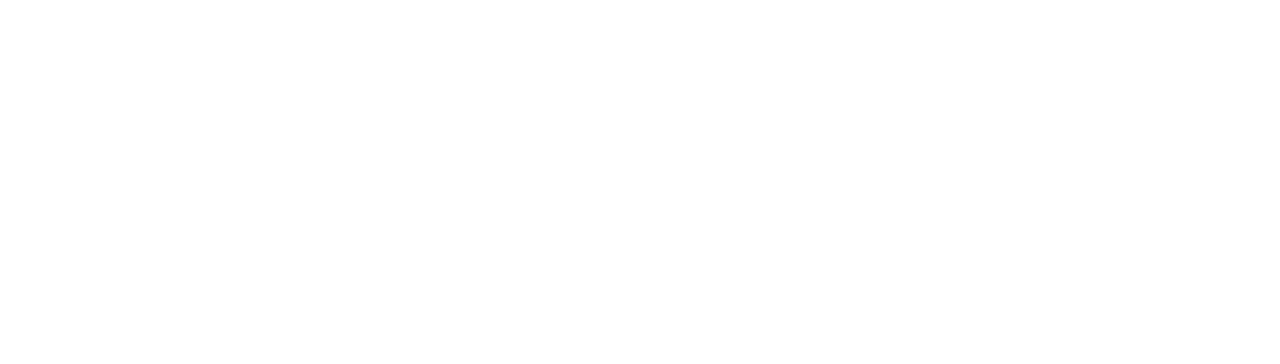
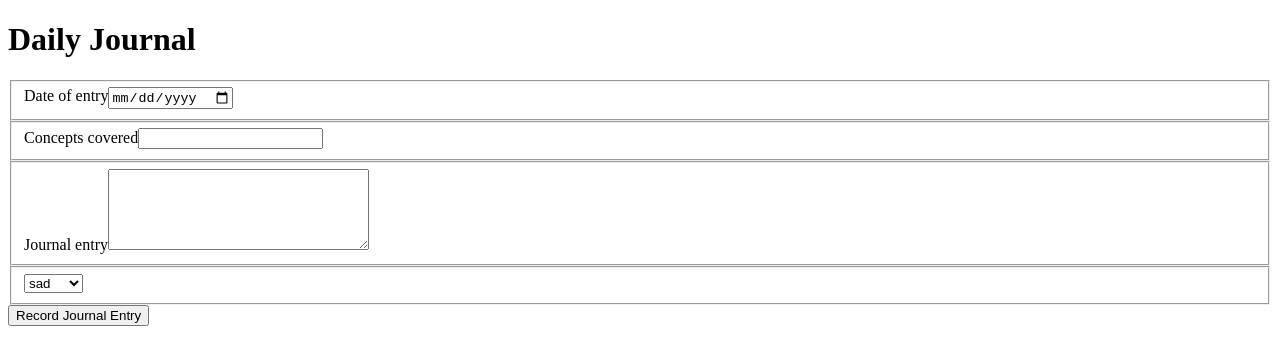
Before and after one commit to Alex-Thacker/daily-journal-v2, a plain HTML site: page src/index.html in a window 1280 px wide. Drawn offline with Linux system fonts and the light colour scheme.

Commit message:
created dom elements, make api functions next

```diff
--- a/src/index.html
+++ b/src/index.html
@@ -11,6 +11,9 @@
 
     <div id="display-container"></div>
 
+
+    <script src="./scripts/apiManager.js"></script>
+    <script src="./scripts/domManager.js"></script>
     <script src="./scripts/main.js"></script>
   </body>
   </html>
--- /dev/null
+++ b/src/scripts/domManager.js
@@ -0,0 +1,100 @@
+const container = document.querySelector("#display-container");
+const frag = document.createDocumentFragment();
+const createForm = () => {
+    //creates title
+    let h1 = document.createElement("h1")
+    h1.textContent = "Daily Journal"
+
+
+    //create first form set for date
+    let form = document.createElement("form");
+    form.action = "#";
+    let fieldset = document.createElement("fieldset");
+    let dateLabel = document.createElement("label");
+    dateLabel.textContent = "Date of entry"
+    let dateInput = document.createElement("input");
+    dateInput.type = "date"
+    dateInput.name = "journalDate"
+    dateInput.id = "journalDate"
+
+    //append elements
+    fieldset.appendChild(dateLabel)
+    fieldset.appendChild(dateInput)
+    form.appendChild(fieldset)
+
+
+    //create concepts covered form
+    let form2 = document.createElement("form");
+    form2.action = "#";
+    let fieldset2 = document.createElement("fieldset");
+    let conceptsLabel = document.createElement("label");
+    conceptsLabel.textContent = "Concepts covered"
+    let conceptsInput = document.createElement("input");
+    conceptsInput.type = "text"
+    conceptsInput.name = "conceptsCovered"
+    conceptsInput.id = "conceptsCovered"
+
+    //append elements
+    fieldset2.appendChild(conceptsLabel)
+    fieldset2.appendChild(conceptsInput)
+    form2.appendChild(fieldset2)
+
+
+    //create journal Entry form
+    let form3 = document.createElement("form");
+    form3.action = "#";
+    let fieldset3 = document.createElement("fieldset");
+    let journalLabel = document.createElement("label");
+    journalLabel.textContent = "Journal entry"
+    let journalTextArea = document.createElement("textarea")
+    journalTextArea.for = "journalEntry"
+    journalTextArea.id = "journalEntry"
+    journalTextArea.cols = "30";
+    journalTextArea.rows = "5";
+
+    //append elements
+    fieldset3.appendChild(journalLabel)
+    fieldset3.appendChild(journalTextArea)
+    form3.appendChild(fieldset3)
+
+
+    //create elements for mood for the day
+    let form4 = document.createElement("form");
+    form4.action = "#";
+    let fieldset4 = document.createElement("fieldset");
+    let moodLabel = document.createElement("label");
+    moodLabel.textContent = "Mood for the day";
+    let moodSelect = document.createElement("select");
+    let option1 = document.createElement("option");
+    option1.value = "sad"
+    option1.textContent = "sad"
+    let option2 = document.createElement("option");
+    option2.value = "happy"
+    option2.textContent = "happy"
+    let option3 = document.createElement("option");
+    option3.value = "aight"
+    option3.textContent = "aight"
+
+    //append elements
+    moodSelect.appendChild(option1);
+    moodSelect.appendChild(option2);
+    moodSelect.appendChild(option3);
+    fieldset4.appendChild(moodSelect)
+    form4.appendChild(fieldset4)
+
+
+    //create save button
+    let button = document.createElement("button");
+    button.id = "button"
+    button.textContent = "Record Journal Entry"
+
+
+
+
+    frag.appendChild(h1)
+    frag.appendChild(form)
+    frag.appendChild(form2)
+    frag.appendChild(form3)
+    frag.appendChild(form4)
+    frag.appendChild(button)
+}
--- a/src/scripts/main.js
+++ b/src/scripts/main.js
@@ -0,0 +1,2 @@
+createForm()
+container.appendChild(frag)
```
Also changed, not shown: src/scripts/apiManager.js (added).
